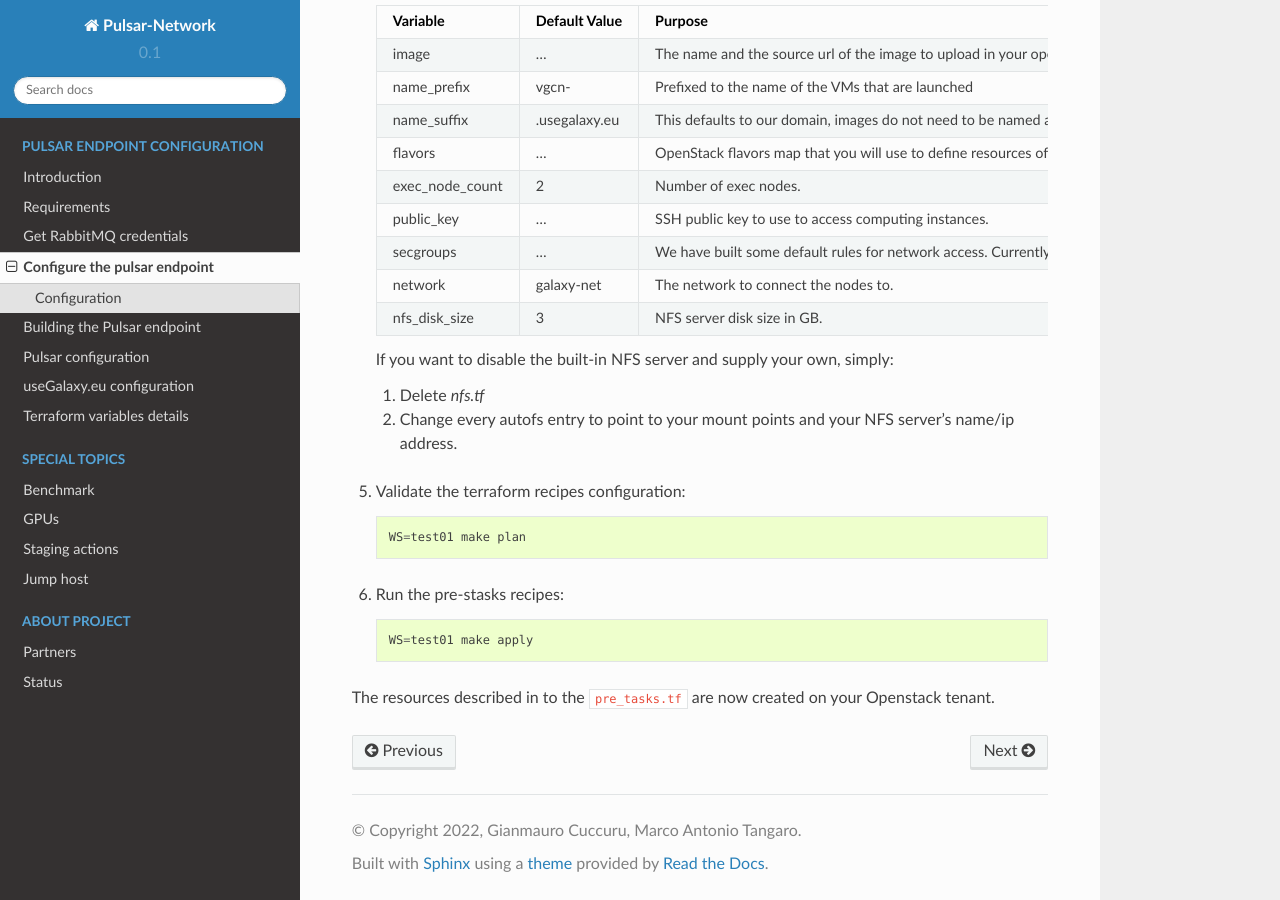
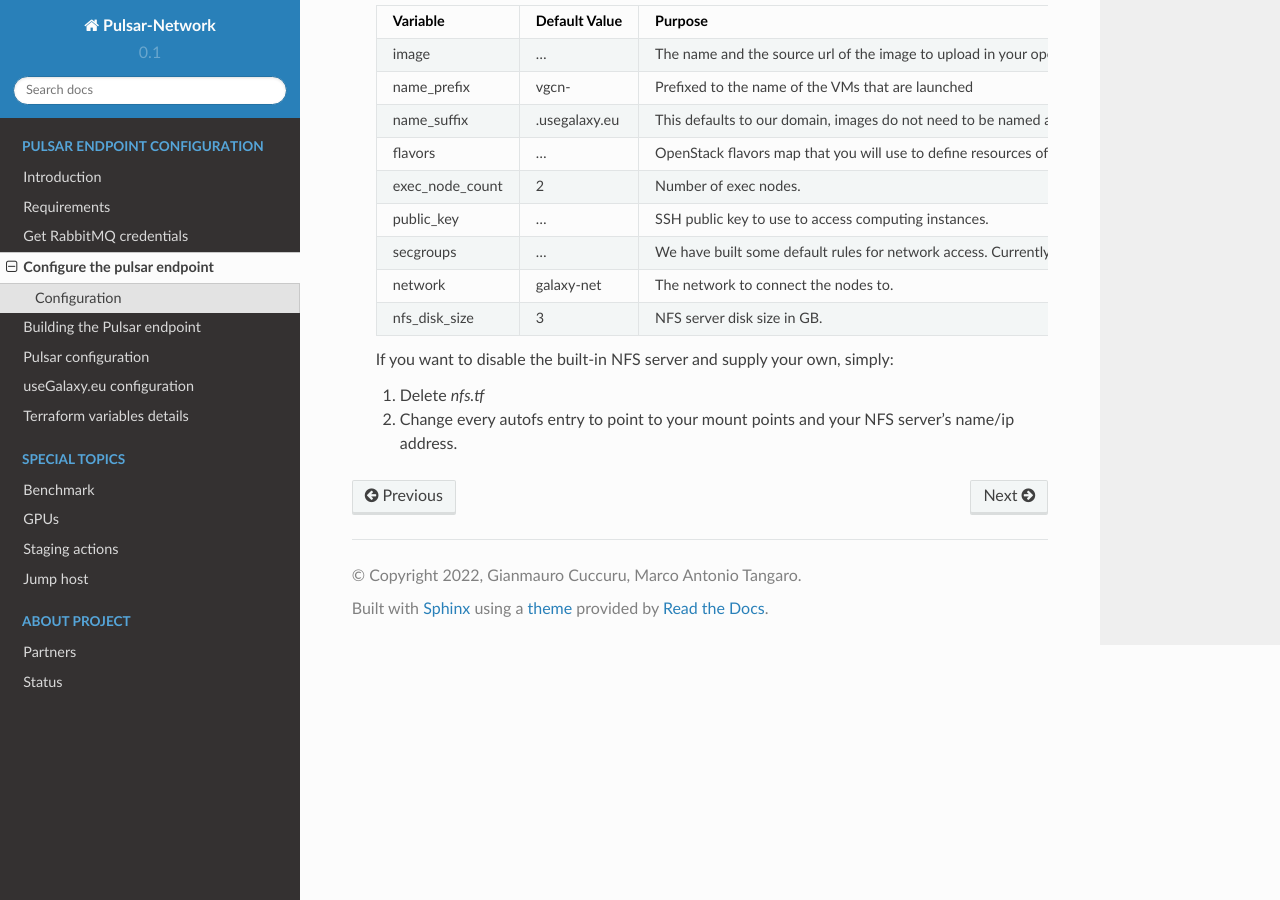
Before and after one commit to usegalaxy-eu/pulsar-network-docs, a Sphinx documentation site: the page built from source/configuration.rst, in a window 1280 px wide and 900 px high, scrolled down 1330 px. Built offline with Sphinx 7.4.7 and the Read the Docs theme 2.0.0, drawn with Linux system fonts in a browser that asks for light colours.

Commit message:
remove build section

```diff
--- a/source/configuration.rst
+++ b/source/configuration.rst
@@ -88,18 +88,3 @@ Configuration
    #. Delete `nfs.tf`
 
    #. Change every autofs entry to point to your mount points and your NFS server's name/ip address.
-
-#. Validate the terraform recipes configuration:
-
-   ::
-
-     WS=test01 make plan
-
-#. Run the pre-stasks recipes:
-
-   ::
-
-     WS=test01 make apply
-
-
-The resources described in to the ``pre_tasks.tf`` are now created on your Openstack tenant.
```
